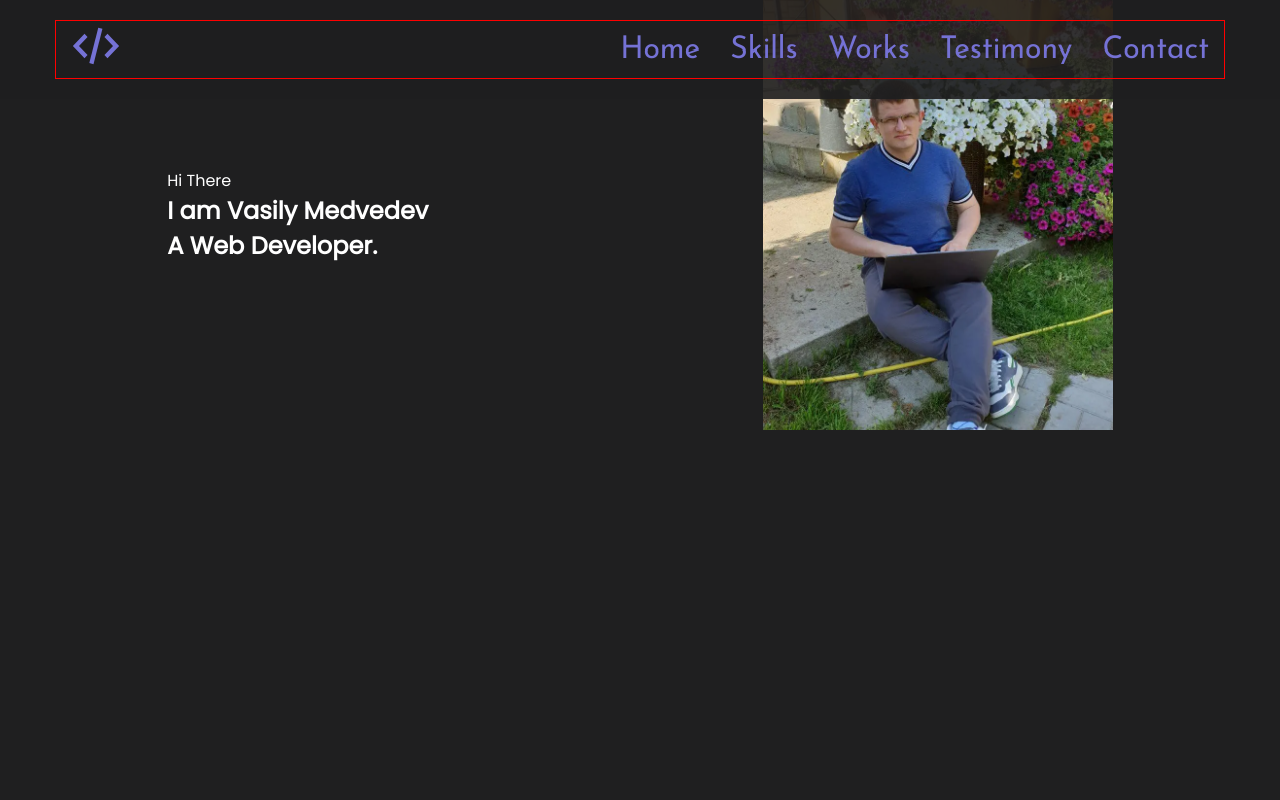
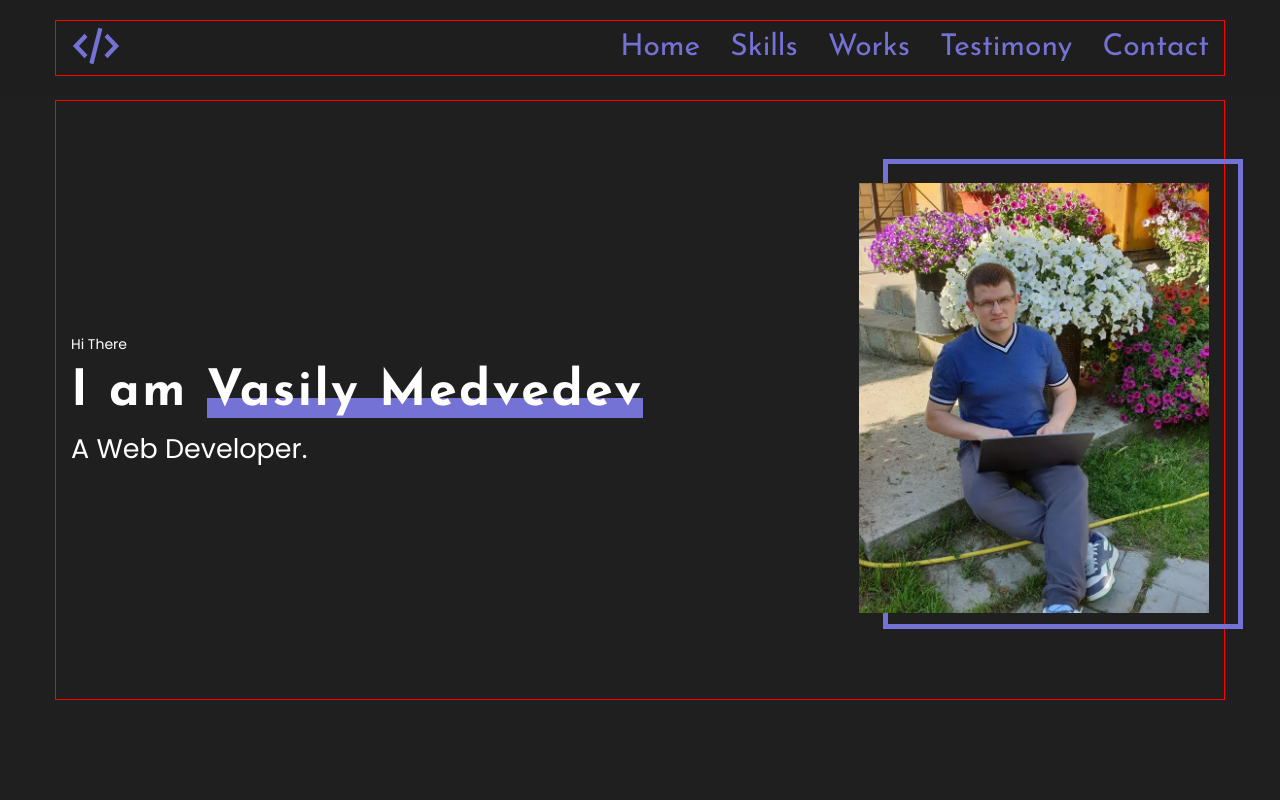
Before and after one commit to vasilyocheck/portfolio-start, a React app: page / in a window 1280 px wide. Shown: the top 800 px of the page. Built offline with nearby package versions, Linux system fonts and the light colour scheme.

Commit message:
edit main styles

```diff
--- a/src/components/FlexWrapper.tsx
+++ b/src/components/FlexWrapper.tsx
@@ -4,7 +4,8 @@ type FlexWrapperPropsType = {
     direction?: string,
     justify?: string,
     align?: string,
-    wrap?: string
+    wrap?: string,
+    height?: string
 }
 export const FlexWrapper = styled.div<FlexWrapperPropsType>`
   display: flex;
@@ -12,4 +13,5 @@ export const FlexWrapper = styled.div<FlexWrapperPropsType>`
   justify-content: ${props => props.justify || 'flex-start'};
   align-items: ${props => props.align || 'stretch'};
   flex-wrap: ${props => props.wrap || 'no-wrap'};
+  height: 100%;
 `;
--- a/src/layout/sections/main/Main.tsx
+++ b/src/layout/sections/main/Main.tsx
@@ -2,26 +2,33 @@ import React from 'react';
 import styled from "styled-components";
 import photo from '../../../assets/images/photo_demo.webp';
 import {FlexWrapper} from "../../../components/FlexWrapper";
+import {Container} from "../../../components/Container";
 import {theme} from "../../../styles/Theme";
 
 export const Main = () => {
     return (
         <StyledMain>
-            <FlexWrapper align='center' justify='space-around'>
-                <div>
-                    <span>Hi There</span>
-                    <Name>I am Vasily Medvedev</Name>
-                    <MainTitle>A Web Developer. </MainTitle>
-                </div>
+            <Container>
+                <FlexWrapper align='center' justify='space-between'>
+                    <div>
+                        <SmallText>Hi There</SmallText>
+                        <Name>I am <span>Vasily Medvedev</span></Name>
+                        <MainTitle>A Web Developer. </MainTitle>
+                    </div>
+                    <PhotoWrapper>
+                        <Photo src={photo} alt="developer's photo"/>
+                    </PhotoWrapper>
 
-                <Photo src={photo} alt=""/>
-            </FlexWrapper>
+                </FlexWrapper>
+            </Container>
         </StyledMain>
     );
 };
 
 const StyledMain = styled.section`
-  min-height: 100vh;
+  height: 100vh;
+  display: flex;
+
 `;
 
 const Photo = styled.img`
@@ -31,9 +38,51 @@ const Photo = styled.img`
 `;
 
 const MainTitle = styled.h1`
-
+  font-size: 1.6875rem;
+  font-weight: 400;
 `;
 
 const Name = styled.h2`
+  font-family: 'Josefin Sans', sans-serif;
+  font-size: 3.125rem;
+  font-weight: 700;
+  letter-spacing: 0.15625rem;
+  margin: 10px 0;
 
+  span {
+    position: relative;
+    z-index: 0;
+    &::before {
+      content: '';
+      display: inline-block;
+      width: 100%;
+      height: 1.25rem;
+      background-color: ${theme.colors.accent};
+      position: absolute;
+      bottom: 0;
+      z-index: -1;
+    }
+  }
 `;
+
+const SmallText = styled.span`
+  font-size: 0.875rem;
+  font-weight: 400;
+`;
+
+const PhotoWrapper = styled.div`
+  position: relative;
+  z-index: 0;
+
+  &::before {
+    content: '';
+    width: 360px;
+    height: 470px;
+    border: 5px solid ${theme.colors.accent};
+
+    position: absolute;
+    top: -24px;
+    left: 24px;
+    z-index: -1;
+  }
+`;
--- a/src/layout/sections/skills/Skills.tsx
+++ b/src/layout/sections/skills/Skills.tsx
@@ -1,7 +1,6 @@
 import React from 'react';
 import styled from "styled-components";
 import {FlexWrapper} from "../../../components/FlexWrapper";
-import {Icon} from "../../../components/icon/Icon";
 import {SectionTitle} from "../../../components/SectionTitle";
 import {Skill} from "./skill/Skill";
 
--- a/src/styles/Global.styled.tsx
+++ b/src/styles/Global.styled.tsx
@@ -18,6 +18,7 @@ export const GlobalStyle = createGlobalStyle`
     -webkit-font-smoothing: antialiased;
     -moz-osx-font-smoothing: grayscale;
     color: ${theme.colors.font};
+    line-height: 1.2;
   }
 
   a {
@@ -33,6 +34,10 @@ export const GlobalStyle = createGlobalStyle`
     border: 0;
   }
 
+  section {
+    padding: 100px 0;
+  }
+
   section:nth-of-type(odd) {
     background-color: ${theme.colors.primaryBg};
   }
```
Also changed, not shown: src/components/Container.tsx (line endings or trailing spaces).
